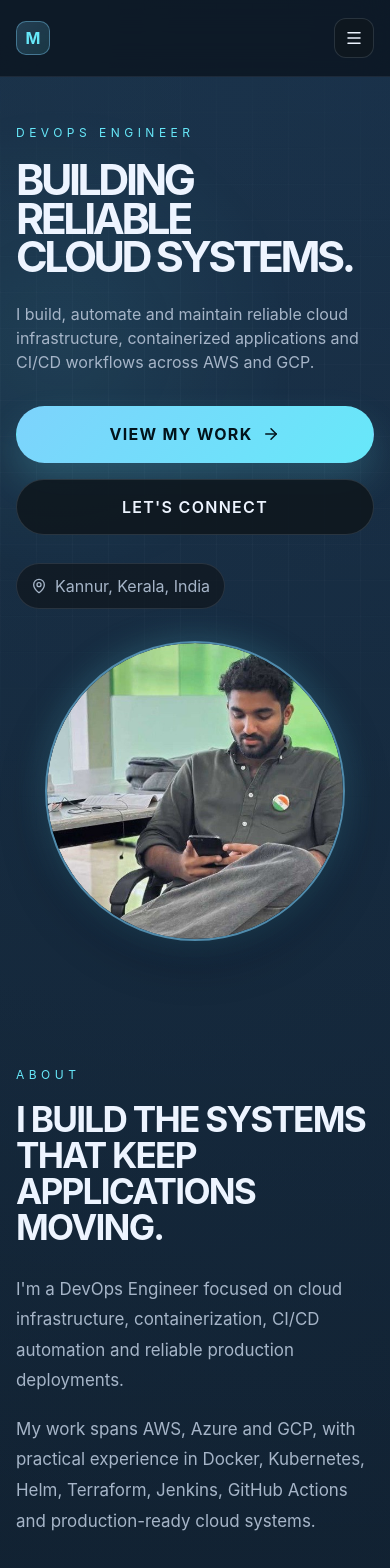
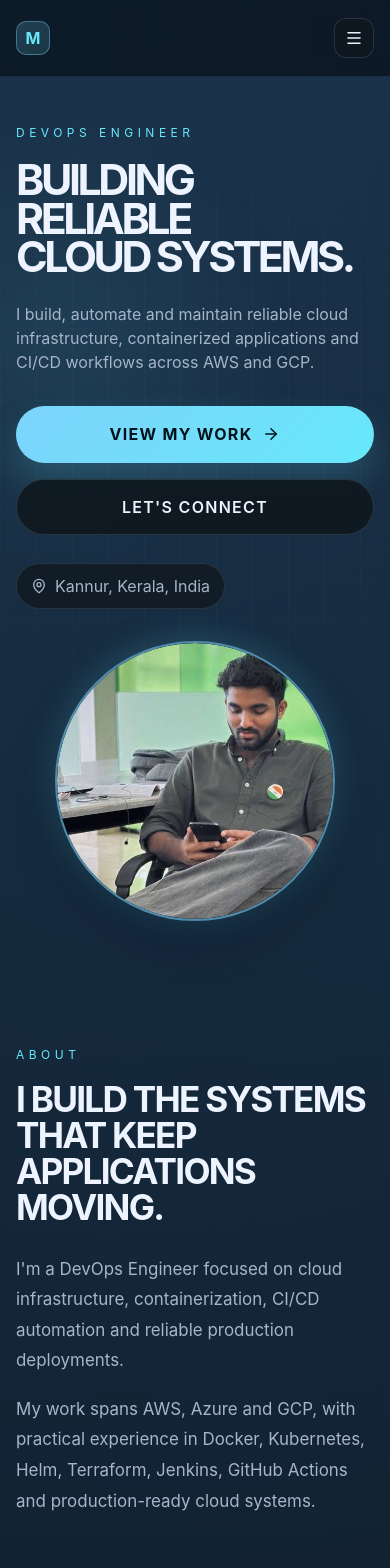
Before and after one commit to hadilhad1/portfolio, a React (Vite) app: page / in a window 390 px wide. Shown: the top 1568 px of the page. Built offline with nearby package versions, Linux system fonts and the light colour scheme.

Commit message:
Reduce circular hero image

```diff
--- a/src/App.css
+++ b/src/App.css
@@ -302,8 +302,8 @@
 .profile-frame {
   position: relative;
   z-index: 1;
-  width: min(420px, 100%);
-  height: 420px;
+  width: min(380px, 100%);
+  height: 380px;
   border: 2px solid rgba(125, 211, 252, 0.58);
   border-radius: 50%;
   overflow: hidden;
@@ -351,8 +351,8 @@
   }
 
   .profile-frame {
-    width: min(340px, 100%);
-    height: 340px;
+    width: min(320px, 100%);
+    height: 320px;
   }
 }
 
@@ -767,8 +767,8 @@
   }
 
   .profile-frame {
-    width: min(300px, 100%);
-    height: 300px;
+    width: min(280px, 100%);
+    height: 280px;
   }
 
   .profile-image {
```
